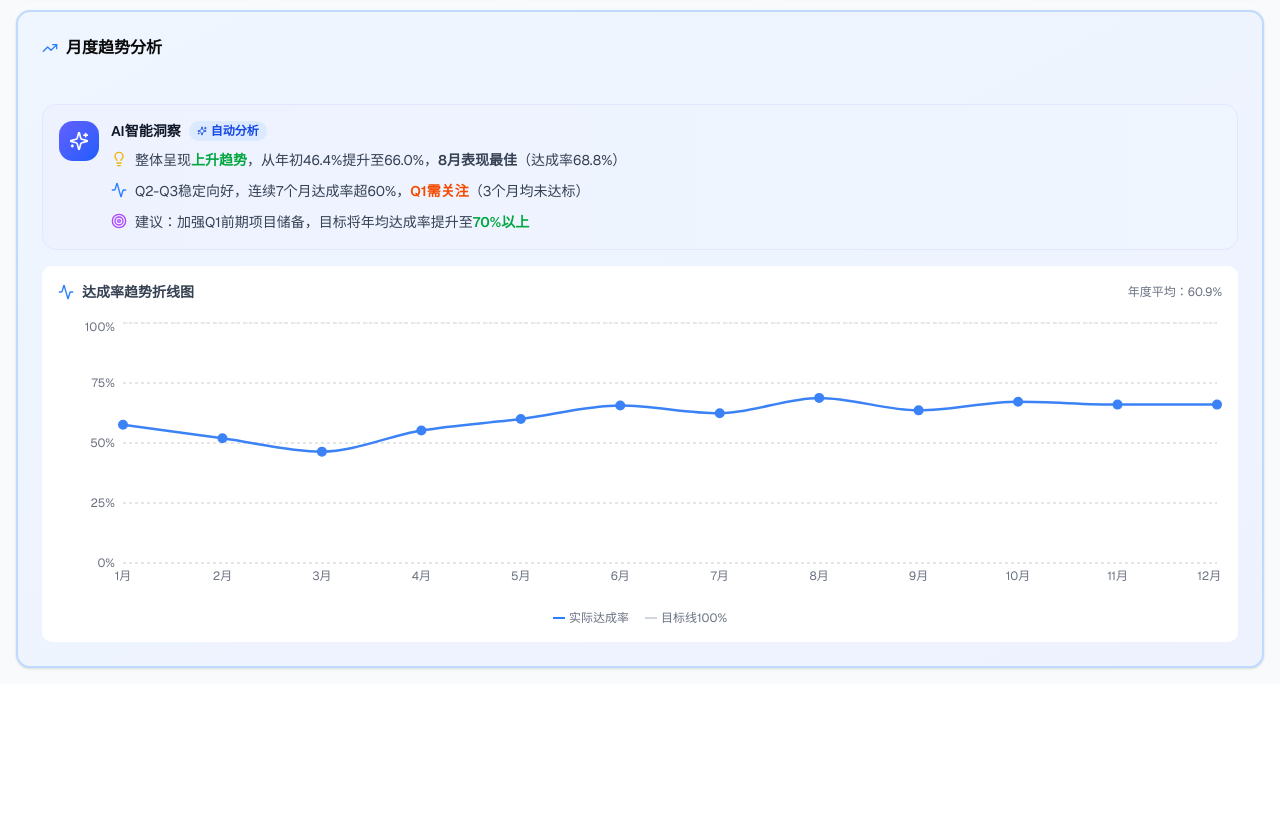
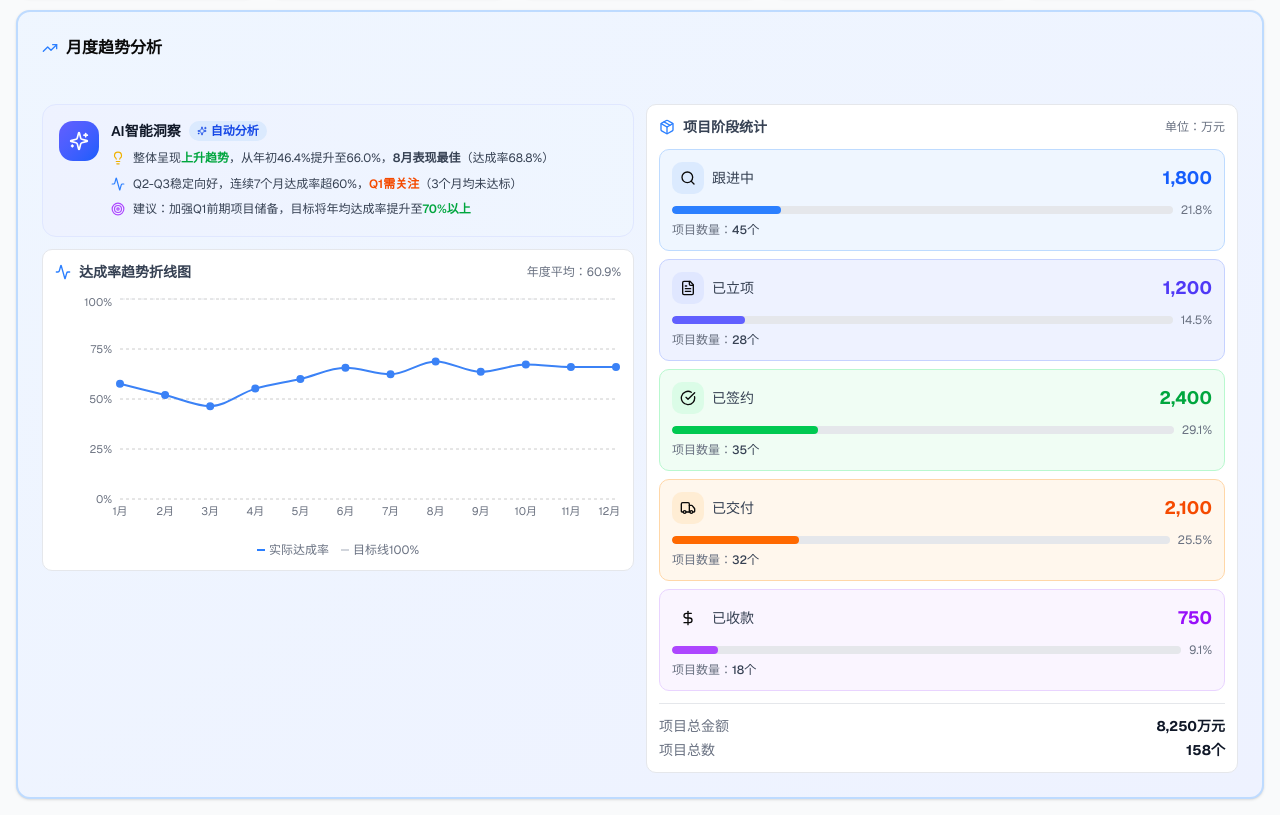
Before and after one commit to navylee1990/coze_jsc, a Next.js app: page /dealer in a window 1280 px wide. Shown: the part 342-1157 px from the top of the page. Before the commit the page ends 1026 px from the top, so only its background shows below. Built offline with nearby package versions, Linux system fonts and the light colour scheme.

Commit message:
feat: 月度趋势分析改为左右两列布局，左侧折线图+AI洞察，右侧项目阶段统计

```diff
--- a/src/app/dealer/page.tsx
+++ b/src/app/dealer/page.tsx
@@ -1,7 +1,7 @@
 'use client';
 
 import { useState } from 'react';
-import { ArrowUp, ArrowDown, TrendingUp, AlertTriangle, Activity, Target, Heart, Shield, Users, DollarSign, PieChart, Package, Award, Sparkles, Lightbulb, TrendingDown } from 'lucide-react';
+import { ArrowUp, ArrowDown, TrendingUp, AlertTriangle, Activity, Target, Heart, Shield, Users, DollarSign, PieChart, Package, Award, Sparkles, Lightbulb, TrendingDown, Search, FileText, CheckCircle, Truck } from 'lucide-react';
 import { Card, CardContent, CardHeader, CardTitle } from '@/components/ui/card';
 import { Tabs, TabsList, TabsTrigger, TabsContent } from '@/components/ui/tabs';
 import Link from 'next/link';
@@ -34,6 +34,15 @@ const monthlyTrendData = [
   { month: '10月', target: 1250, actual: 840, achievement: 67.2 },
   { month: '11月', target: 1250, actual: 825, achievement: 66.0 },
   { month: '12月', target: 1250, actual: 825, achievement: 66.0 },
+];
+
+// 项目阶段数据（单位：万元）
+const projectStageData = [
+  { stage: '跟进中', amount: 1800, count: 45, color: 'blue', icon: 'search' },
+  { stage: '已立项', amount: 1200, count: 28, color: 'indigo', icon: 'file' },
+  { stage: '已签约', amount: 2400, count: 35, color: 'green', icon: 'check-circle' },
+  { stage: '已交付', amount: 2100, count: 32, color: 'orange', icon: 'truck' },
+  { stage: '已收款', amount: 750, count: 18, color: 'purple', icon: 'dollar-sign' },
 ];
 
 const achievementRanking = [
@@ -232,8 +241,11 @@ export default function DealerDashboard() {
               </CardTitle>
             </CardHeader>
             <CardContent>
+              <div className="grid grid-cols-1 lg:grid-cols-2 gap-3">
+                {/* 左侧：AI洞察 + 折线图 */}
+                <div className="space-y-3">
                   {/* AI智能洞察 */}
-              <div className="bg-gradient-to-r from-indigo-50 to-blue-50 rounded-xl p-4 mb-4 border border-indigo-100">
+                  <div className="bg-gradient-to-r from-indigo-50 to-blue-50 rounded-xl p-4 border border-indigo-100">
                     <div className="flex items-start gap-3">
                       <div className="flex-shrink-0 w-10 h-10 bg-gradient-to-br from-indigo-500 to-blue-600 rounded-xl flex items-center justify-center">
                         <Sparkles className="w-5 h-5 text-white" />
@@ -246,22 +258,22 @@ export default function DealerDashboard() {
                             自动分析
                           </span>
                         </h3>
-                    <div className="space-y-2">
+                        <div className="space-y-1.5">
                           <div className="flex items-start gap-2">
-                        <Lightbulb className="w-4 h-4 text-yellow-500 flex-shrink-0 mt-0.5" />
-                        <p className="text-sm text-gray-700 leading-relaxed">
+                            <Lightbulb className="w-3.5 h-3.5 text-yellow-500 flex-shrink-0 mt-0.5" />
+                            <p className="text-xs text-gray-700 leading-relaxed">
                               整体呈现<span className="font-semibold text-green-600">上升趋势</span>，从年初46.4%提升至66.0%，<span className="font-semibold">8月表现最佳</span>（达成率68.8%）
                             </p>
                           </div>
                           <div className="flex items-start gap-2">
-                        <Activity className="w-4 h-4 text-blue-500 flex-shrink-0 mt-0.5" />
-                        <p className="text-sm text-gray-700 leading-relaxed">
+                            <Activity className="w-3.5 h-3.5 text-blue-500 flex-shrink-0 mt-0.5" />
+                            <p className="text-xs text-gray-700 leading-relaxed">
                               Q2-Q3稳定向好，连续7个月达成率超60%，<span className="font-semibold text-orange-600">Q1需关注</span>（3个月均未达标）
                             </p>
                           </div>
                           <div className="flex items-start gap-2">
-                        <Target className="w-4 h-4 text-purple-500 flex-shrink-0 mt-0.5" />
-                        <p className="text-sm text-gray-700 leading-relaxed">
+                            <Target className="w-3.5 h-3.5 text-purple-500 flex-shrink-0 mt-0.5" />
+                            <p className="text-xs text-gray-700 leading-relaxed">
                               建议：加强Q1前期项目储备，目标将年均达成率提升至<span className="font-semibold text-green-600">70%以上</span>
                             </p>
                           </div>
@@ -271,30 +283,28 @@ export default function DealerDashboard() {
                   </div>
 
                   {/* 折线图 */}
-              <div className="bg-white rounded-lg p-4">
-                <div className="flex items-center justify-between mb-4">
+                  <div className="bg-white rounded-lg p-3 border border-gray-200">
+                    <div className="flex items-center justify-between mb-3">
                       <h4 className="text-sm font-semibold text-gray-700 flex items-center gap-2">
                         <Activity className="w-4 h-4 text-blue-500" />
                         达成率趋势折线图
                       </h4>
-                  <div className="flex items-center gap-2">
                       <span className="text-xs text-gray-500">年度平均：{(monthlyTrendData.reduce((sum, item) => sum + item.achievement, 0) / monthlyTrendData.length).toFixed(1)}%</span>
                     </div>
-                </div>
-                <ResponsiveContainer width="100%" height={280}>
+                    <ResponsiveContainer width="100%" height={240}>
                       <LineChart data={monthlyTrendData}>
                         <CartesianGrid strokeDasharray="3 3" vertical={false} />
                         <XAxis
                           dataKey="month"
                           axisLine={false}
                           tickLine={false}
-                      tick={{ fontSize: 12, fill: '#6B7280' }}
+                          tick={{ fontSize: 11, fill: '#6B7280' }}
                         />
                         <YAxis
                           domain={[0, 100]}
                           axisLine={false}
                           tickLine={false}
-                      tick={{ fontSize: 12, fill: '#6B7280' }}
+                          tick={{ fontSize: 11, fill: '#6B7280' }}
                           tickFormatter={(value) => `${value}%`}
                         />
                         <Tooltip
@@ -304,16 +314,17 @@ export default function DealerDashboard() {
                             backgroundColor: 'white',
                             border: '1px solid #E5E7EB',
                             borderRadius: '8px',
-                        boxShadow: '0 2px 4px rgba(0,0,0,0.1)'
+                            boxShadow: '0 2px 4px rgba(0,0,0,0.1)',
+                            fontSize: '12px'
                           }}
                         />
                         <Line
                           type="monotone"
                           dataKey="achievement"
                           stroke="#3B82F6"
-                      strokeWidth={2.5}
-                      dot={{ fill: '#3B82F6', strokeWidth: 2, r: 4 }}
-                      activeDot={{ fill: '#3B82F6', strokeWidth: 2, r: 6 }}
+                          strokeWidth={2}
+                          dot={{ fill: '#3B82F6', strokeWidth: 2, r: 3 }}
+                          activeDot={{ fill: '#3B82F6', strokeWidth: 2, r: 5 }}
                         />
                         <Line
                           type="monotone"
@@ -325,15 +336,83 @@ export default function DealerDashboard() {
                         />
                       </LineChart>
                     </ResponsiveContainer>
-                <div className="mt-3 flex items-center justify-center gap-4 text-xs text-gray-500">
+                    <div className="mt-2 flex items-center justify-center gap-3 text-xs text-gray-500">
                       <span className="flex items-center gap-1">
-                    <span className="w-3 h-0.5 bg-blue-500"></span>
+                        <span className="w-2 h-0.5 bg-blue-500"></span>
                         实际达成率
                       </span>
                       <span className="flex items-center gap-1">
-                    <span className="w-3 h-0.5 bg-gray-300 border-dashed" style={{ borderStyle: 'dashed' }}></span>
+                        <span className="w-2 h-0.5 bg-gray-300 border-dashed" style={{ borderStyle: 'dashed' }}></span>
                         目标线100%
                       </span>
+                    </div>
+                  </div>
+                </div>
+
+                {/* 右侧：项目阶段统计 */}
+                <div className="bg-white rounded-lg p-3 border border-gray-200">
+                  <div className="flex items-center justify-between mb-3">
+                    <h4 className="text-sm font-semibold text-gray-700 flex items-center gap-2">
+                      <Package className="w-4 h-4 text-blue-500" />
+                      项目阶段统计
+                    </h4>
+                    <span className="text-xs text-gray-500">单位：万元</span>
+                  </div>
+                  <div className="space-y-2">
+                    {projectStageData.map((item, index) => {
+                      const totalAmount = projectStageData.reduce((sum, p) => sum + p.amount, 0);
+                      const percentage = (item.amount / totalAmount * 100);
+                      const colorMap: any = {
+                        blue: { bg: 'bg-blue-50', border: 'border-blue-200', text: 'text-blue-600', bar: 'bg-blue-500', icon: Search },
+                        indigo: { bg: 'bg-indigo-50', border: 'border-indigo-200', text: 'text-indigo-600', bar: 'bg-indigo-500', icon: FileText },
+                        green: { bg: 'bg-green-50', border: 'border-green-200', text: 'text-green-600', bar: 'bg-green-500', icon: CheckCircle },
+                        orange: { bg: 'bg-orange-50', border: 'border-orange-200', text: 'text-orange-600', bar: 'bg-orange-500', icon: Truck },
+                        purple: { bg: 'bg-purple-50', border: 'border-purple-200', text: 'text-purple-600', bar: 'bg-purple-500', icon: DollarSign },
+                      };
+                      const colors = colorMap[item.color as keyof typeof colorMap];
+                      const IconComponent = colors.icon;
+
+                      return (
+                        <div key={index} className={`${colors.bg} rounded-lg p-3 border ${colors.border}`}>
+                          <div className="flex items-center justify-between mb-2">
+                            <div className="flex items-center gap-2">
+                              <div className={`w-8 h-8 ${colors.bg.replace('50', '100')} rounded-lg flex items-center justify-center`}>
+                                <IconComponent className="w-4 h-4 ${colors.text}" />
+                              </div>
+                              <span className="text-sm font-medium text-gray-700">{item.stage}</span>
+                            </div>
+                            <span className={`text-lg font-bold ${colors.text}`}>{item.amount.toLocaleString()}</span>
+                          </div>
+                          <div className="flex items-center gap-2">
+                            <div className="flex-1 h-2 bg-gray-200 rounded-full overflow-hidden">
+                              <div
+                                className={`h-full ${colors.bar} rounded-full transition-all`}
+                                style={{ width: `${percentage}%` }}
+                              />
+                            </div>
+                            <span className="text-xs text-gray-500 whitespace-nowrap">{percentage.toFixed(1)}%</span>
+                          </div>
+                          <div className="mt-1 text-xs text-gray-500">
+                            项目数量：<span className="font-medium text-gray-700">{item.count}个</span>
+                          </div>
+                        </div>
+                      );
+                    })}
+                  </div>
+                  <div className="mt-3 pt-3 border-t border-gray-200">
+                    <div className="flex items-center justify-between text-sm">
+                      <span className="text-gray-500">项目总金额</span>
+                      <span className="font-bold text-gray-900">
+                        {projectStageData.reduce((sum, item) => sum + item.amount, 0).toLocaleString()}万元
+                      </span>
+                    </div>
+                    <div className="flex items-center justify-between text-sm mt-1">
+                      <span className="text-gray-500">项目总数</span>
+                      <span className="font-bold text-gray-900">
+                        {projectStageData.reduce((sum, item) => sum + item.count, 0)}个
+                      </span>
+                    </div>
+                  </div>
                 </div>
               </div>
             </CardContent>
```
Lines whose indentation alone changed are shown as unchanged.
